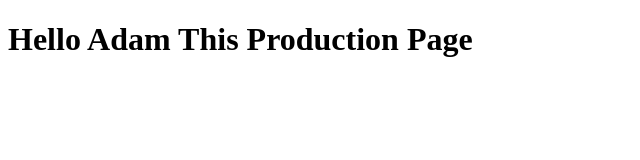
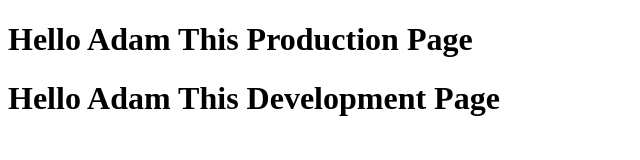
Before and after one commit to abenet-asnake/Adam-online, a plain HTML site: page index.html in a window 1280 px wide. Shown: the whole page, without its empty margins (0-640 px from the left). Drawn offline with Linux system fonts and the light colour scheme.

Commit message:
Development Branch is Development file

```diff
--- a/index.html
+++ b/index.html
@@ -11,6 +11,7 @@
     </head>
     <body>
         <h1>Hello Adam This Production Page </h1>
+        <h1>Hello Adam This Development Page </h1>
 
         <script src="" async defer></script>
     </body>
```
